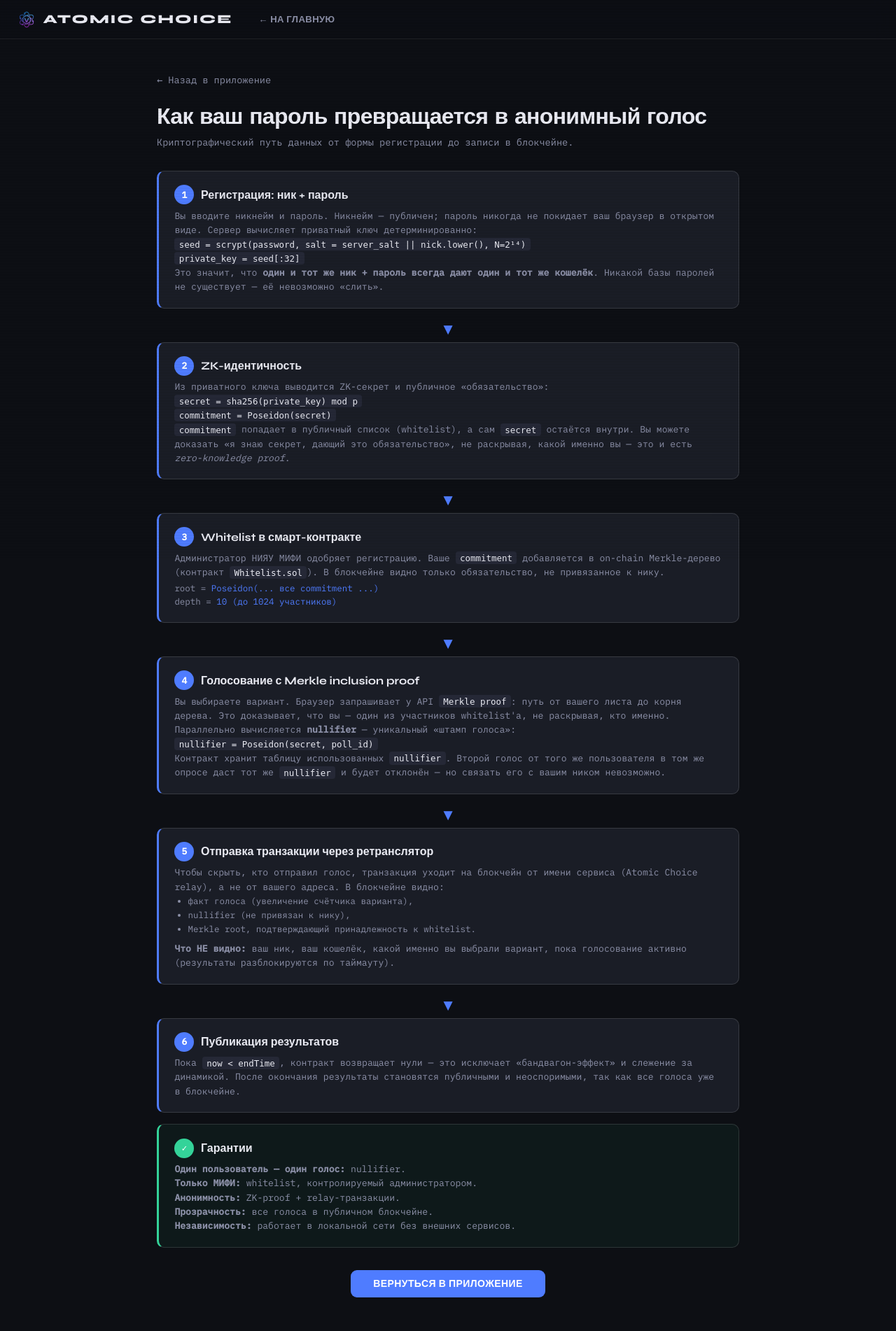
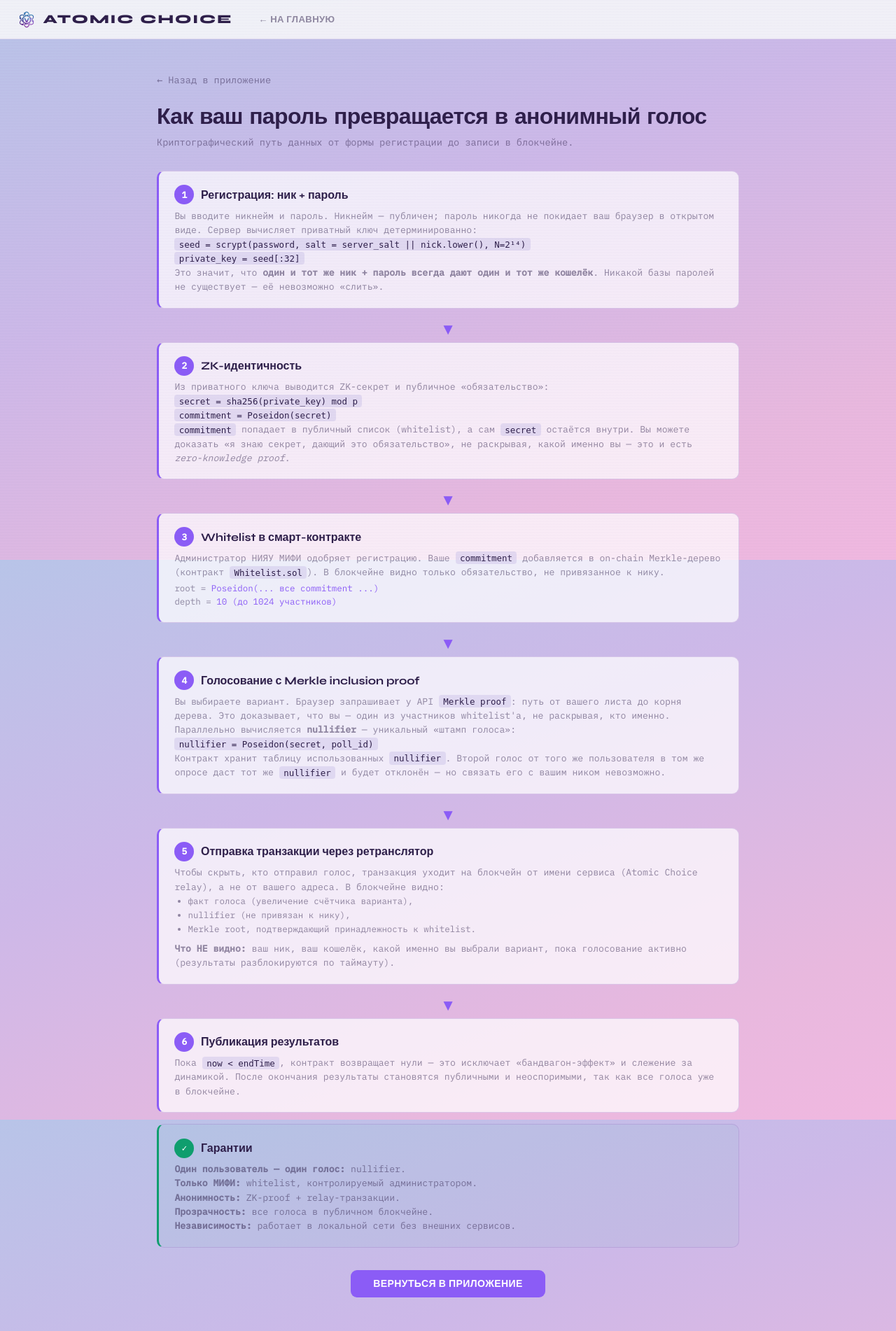
Before and after one commit to fxS1key/atomic-choice, a FastAPI app: page /how-it-works in a window 1280 px wide. Shown: the whole page at 70% size. Run offline with FastAPI, Linux system fonts and the light colour scheme; parts of the project's set-up code (start-up, migrations or seed data) failed here and were passed over.

Commit message:
css update

```diff
--- a/contracts/package.json
+++ b/contracts/package.json
@@ -11,7 +11,7 @@
     "verify": "hardhat verify"
   },
   "devDependencies": {
-    "@nomicfoundation/hardhat-toolbox": "^4.0.0",
+    "@nomicfoundation/hardhat-toolbox": "^5.0.0",
     "dotenv": "^16.3.1",
     "hardhat": "^2.28.6"
   },
--- a/static/style.css
+++ b/static/style.css
@@ -1,21 +1,21 @@
 :root {
-  --ink:       #0d0f14;
-  --ink2:      #1a1d26;
-  --ink3:      #252836;
-  --line:      rgba(255,255,255,.07);
-  --line2:     rgba(255,255,255,.13);
-  --text:      #e9eaf2;
-  --text2:     #8c90a8;
-  --text3:     #484d66;
-  --accent:    #4f7cff;
-  --accent2:   #7b5ea7;
-  --glow:      rgba(79,124,255,.2);
-  --green:     #34d399;
-  --green-bg:  rgba(52,211,153,.1);
-  --amber:     #fbbf24;
-  --amber-bg:  rgba(251,191,36,.09);
-  --red:       #f87171;
-  --red-bg:    rgba(248,113,113,.1);
+  --ink:       #ede8f5;
+  --ink2:      rgba(255,255,255,0.72);
+  --ink3:      rgba(210,200,235,0.55);
+  --line:      rgba(160,120,200,0.18);
+  --line2:     rgba(160,120,200,0.34);
+  --text:      #2e1f4a;
+  --text2:     rgba(46,31,74,0.50);
+  --text3:     rgba(46,31,74,0.28);
+  --accent:    #8b5cf6;
+  --accent2:   #6d3fcf;
+  --glow:      rgba(139,92,246,0.2);
+  --green:     #0f9e6e;
+  --green-bg:  rgba(15,158,110,0.10);
+  --amber:     #9a6800;
+  --amber-bg:  rgba(245,166,35,0.13);
+  --red:       #d63060;
+  --red-bg:    rgba(214,48,96,0.10);
   --mono:      'IBM Plex Mono', monospace;
   --r:         10px;
   --r2:        16px;
@@ -24,7 +24,8 @@
 html{scroll-behavior:smooth}
 body{
   font-family:'Syne',sans-serif;
-  background:var(--ink);
+  background: linear-gradient(160deg, #b8c4e8 0%, #cdb8e8 40%, #e8b8de 80%, #f0b8e0 100%);
+  background-attachment: fixed;
   color:var(--text);
   min-height:100vh;
   overflow-x:hidden;
@@ -33,7 +34,7 @@ body{
 /* Scan-line texture */
 body::after{
   content:'';position:fixed;inset:0;pointer-events:none;z-index:999;
-  background:repeating-linear-gradient(0deg,transparent,transparent 2px,rgba(0,0,0,.03) 2px,rgba(0,0,0,.03) 4px);
+  background:repeating-linear-gradient(0deg,transparent,transparent 2px,rgba(100,80,160,.015) 2px,rgba(100,80,160,.015) 4px);
 }
 
 /* ── HEADER ── */
@@ -42,7 +43,7 @@ header{
   padding:0 1.5rem;gap:1.5rem;
   border-bottom:1px solid var(--line);
   position:sticky;top:0;z-index:100;
-  background:rgba(13,15,20,.85);
+  background:rgba(244,244,248,0.94);
   backdrop-filter:blur(16px);
 }
 .logo{
```
Also changed, not shown: other parts of static/style.css (+16 -15 lines), contracts/package-lock.json, 1 other file.
